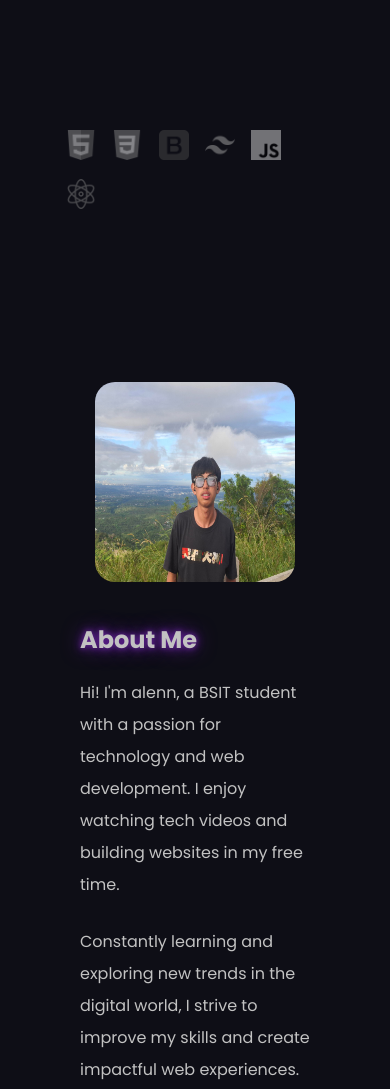
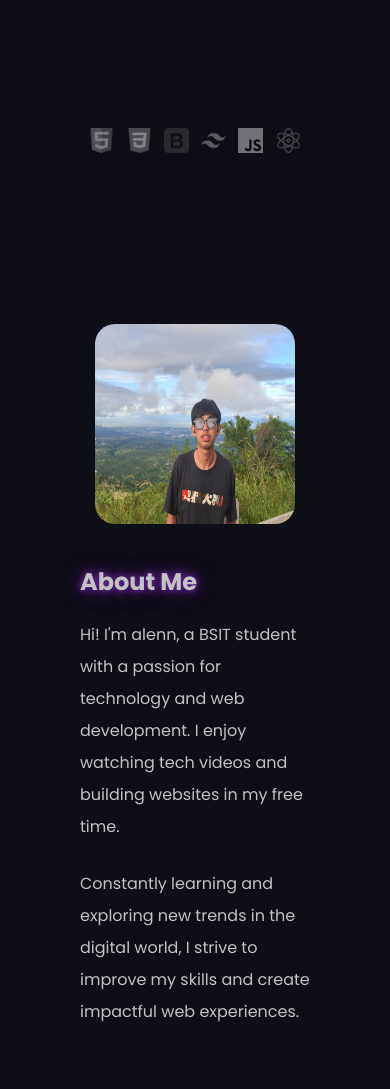
Before and after one commit to alenn122/Web-Dev-Act, a plain HTML site: page index.html in a window 390 px wide. Shown: the part 780-1869 px from the top of the page. Drawn offline with nearby package versions, Linux system fonts and the light colour scheme.

Commit message:
Update style.css

```diff
--- a/style.css
+++ b/style.css
@@ -413,9 +413,9 @@ footer p {
     }
 
     .tech-logo img {
-        width: 30px;
-        height: 30px;
-        margin: 6px;
+        width: 25px;
+        height: 25px;
+        margin: 4px;
     }
 
     .project-list {
```
